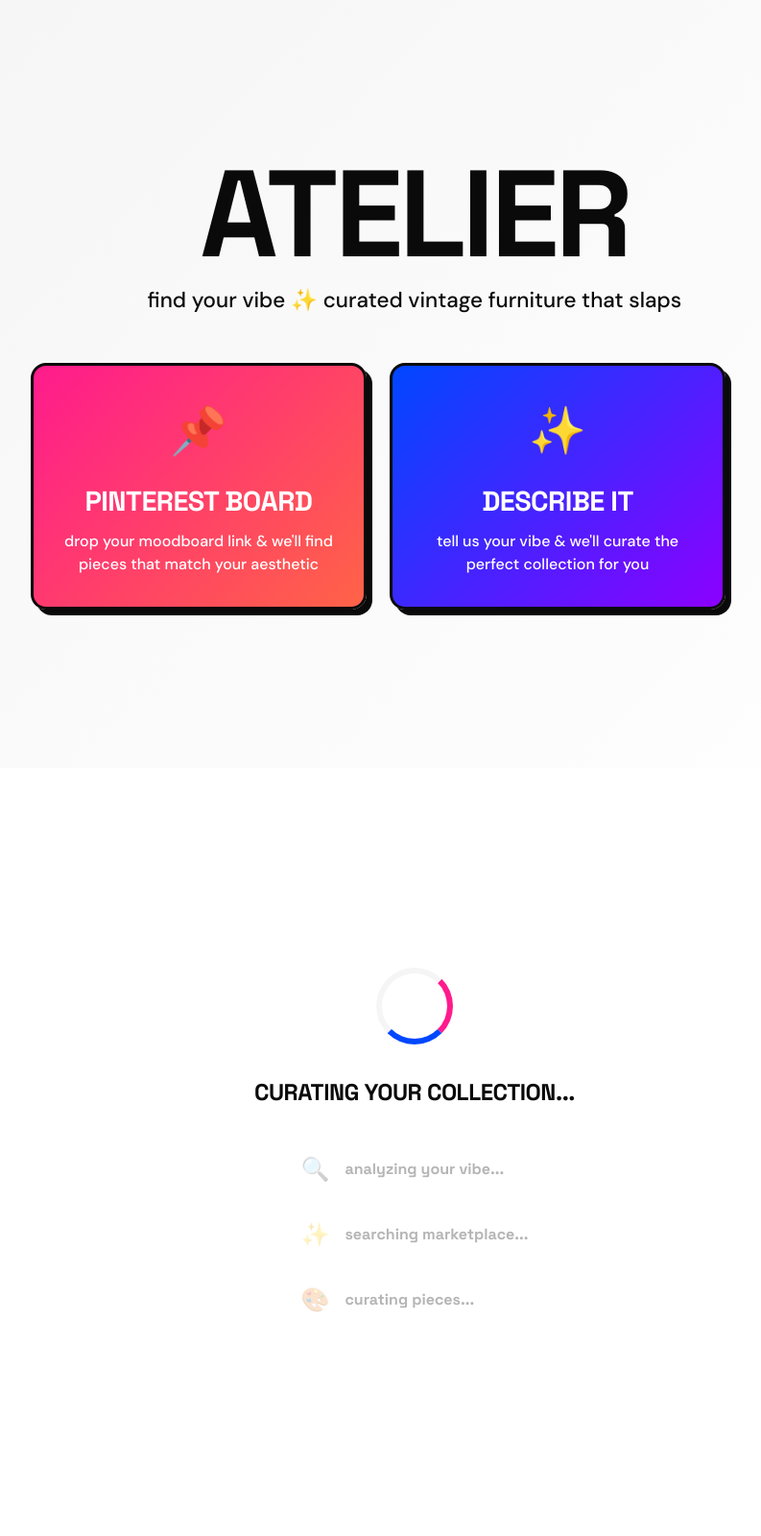
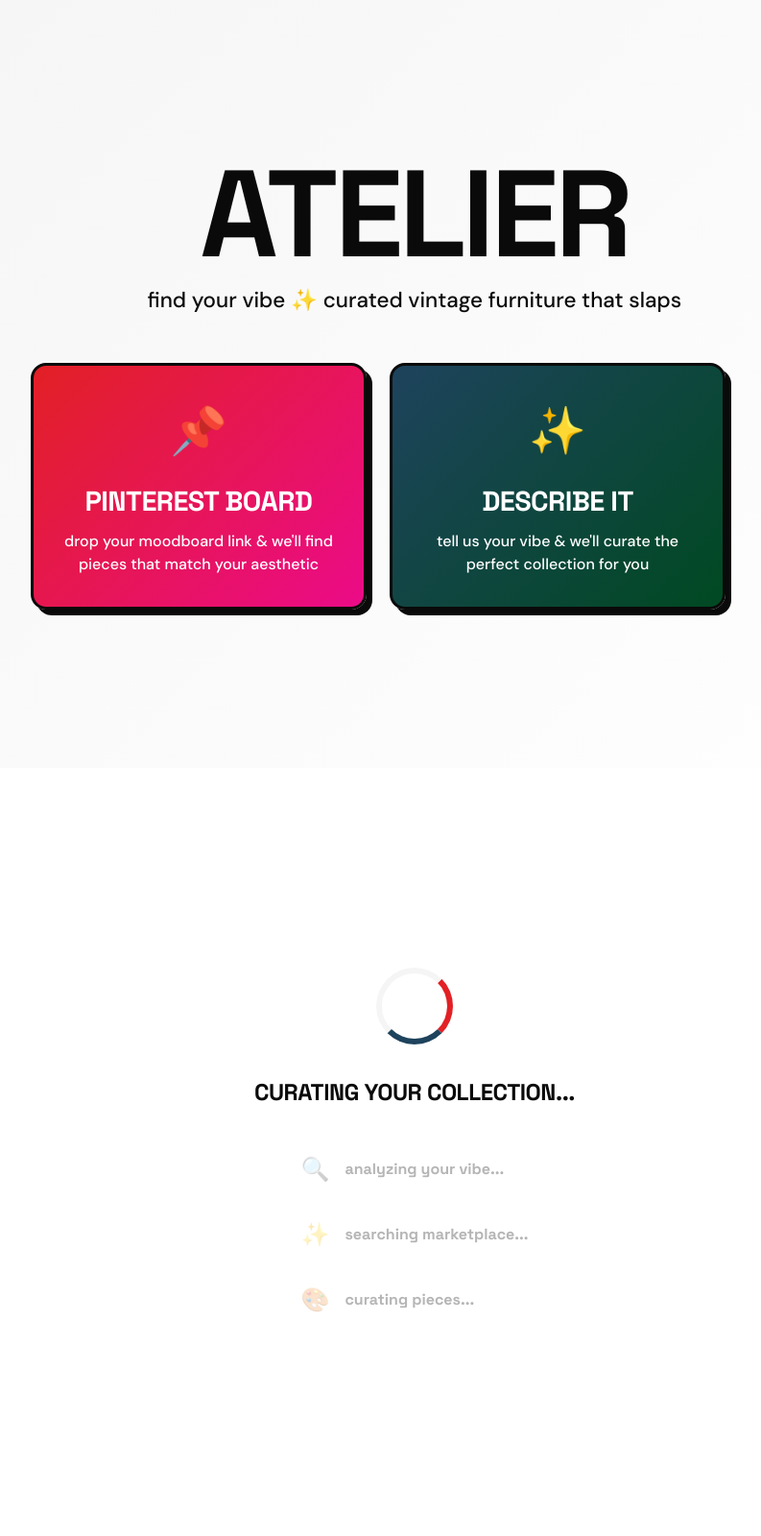
Before and after one commit to ritapereira10/furniture-matching-scrapper, a FastAPI app: page / in a window 1280 px wide. Shown: the whole page at 96% size, without its empty margins (208-1001 px from the left). Run offline with FastAPI, Linux system fonts and the light colour scheme.

Commit message:
Update website color palette to introduce new themes and styles
Replaced existing CSS color variables with a new set of colors and updated gradient backgrounds for entry cards, button hover states, input fields, submit buttons, and error messages to reflect the new color palette.

Replit-Commit-Author: Agent
Replit-Commit-Session-Id: 59c1d390-5206-4b7b-a84d-8e412a519764
Replit-Commit-Checkpoint-Type: full_checkpoint
Replit-Commit-Event-Id: ff9a9980-c321-46a2-baba-4f3cce32fa26
Replit-Commit-Screenshot-Url: https://storage.googleapis.com/screenshot-production-us-central1/3ab587d2-3b2d-43eb-a079-e19addab1316/59c1d390-5206-4b7b-a84d-8e412a519764/kN8G2Re

```diff
--- a/templates/index.html
+++ b/templates/index.html
@@ -15,12 +15,14 @@
         }
 
         :root {
-            --hot-pink: #FF1B8D;
-            --electric-blue: #0047FF;
-            --sunny-yellow: #FFD60A;
-            --bright-orange: #FF6347;
-            --lime-green: #39FF14;
-            --deep-purple: #8B00FF;
+            --gold-yellow: #FBBA16;
+            --dark-green: #004922;
+            --light-teal: #BCCCD0;
+            --bright-red: #E22025;
+            --soft-pink: #E2B2B4;
+            --navy-blue: #1E435D;
+            --mint-green: #BDB9B6;
+            --coral-orange: #EB0B88;
             --white: #FFFFFF;
             --black: #0A0A0A;
             --light-gray: #F5F5F5;
@@ -94,11 +96,11 @@
         }
 
         .entry-card:nth-child(1) {
-            background: linear-gradient(135deg, var(--hot-pink) 0%, var(--bright-orange) 100%);
+            background: linear-gradient(135deg, var(--bright-red) 0%, var(--coral-orange) 100%);
         }
 
         .entry-card:nth-child(2) {
-            background: linear-gradient(135deg, var(--electric-blue) 0%, var(--deep-purple) 100%);
+            background: linear-gradient(135deg, var(--navy-blue) 0%, var(--dark-green) 100%);
         }
 
         .entry-card:hover {
@@ -159,7 +161,7 @@
         }
 
         .back-button:hover {
-            background: var(--hot-pink);
+            background: var(--bright-red);
             transform: scale(1.05);
         }
 
@@ -198,8 +200,8 @@
 
         .input-field:focus {
             outline: none;
-            border-color: var(--hot-pink);
-            box-shadow: 0 0 0 4px rgba(255, 27, 141, 0.2);
+            border-color: var(--bright-red);
+            box-shadow: 0 0 0 4px rgba(226, 32, 37, 0.2);
         }
 
         .input-field::placeholder {
@@ -225,13 +227,13 @@
             margin-top: 1.5rem;
             letter-spacing: 0.05em;
             text-transform: uppercase;
-            box-shadow: 4px 4px 0 var(--hot-pink);
+            box-shadow: 4px 4px 0 var(--gold-yellow);
         }
 
         .submit-button:hover {
-            background: var(--hot-pink);
+            background: var(--dark-green);
             transform: translate(-2px, -2px);
-            box-shadow: 6px 6px 0 var(--black);
+            box-shadow: 6px 6px 0 var(--gold-yellow);
         }
 
         .submit-button:disabled {
@@ -260,8 +262,8 @@
             width: 80px;
             height: 80px;
             border: 6px solid var(--light-gray);
-            border-top-color: var(--hot-pink);
-            border-right-color: var(--electric-blue);
+            border-top-color: var(--bright-red);
+            border-right-color: var(--navy-blue);
             border-radius: 50%;
             animation: spin 0.8s linear infinite;
             margin: 0 auto 2rem;
@@ -400,7 +402,7 @@
             position: absolute;
             top: 12px;
             right: 12px;
-            background: var(--sunny-yellow);
+            background: var(--gold-yellow);
             color: var(--black);
             padding: 0.5rem 1rem;
             border-radius: 50px;
@@ -460,13 +462,13 @@
         }
 
         .piece-action:hover {
-            background: var(--hot-pink);
+            background: var(--bright-red);
             transform: scale(1.05);
         }
 
         .error {
             display: none;
-            background: var(--bright-orange);
+            background: var(--bright-red);
             border: 3px solid var(--black);
             color: var(--white);
             padding: 1rem;
```
